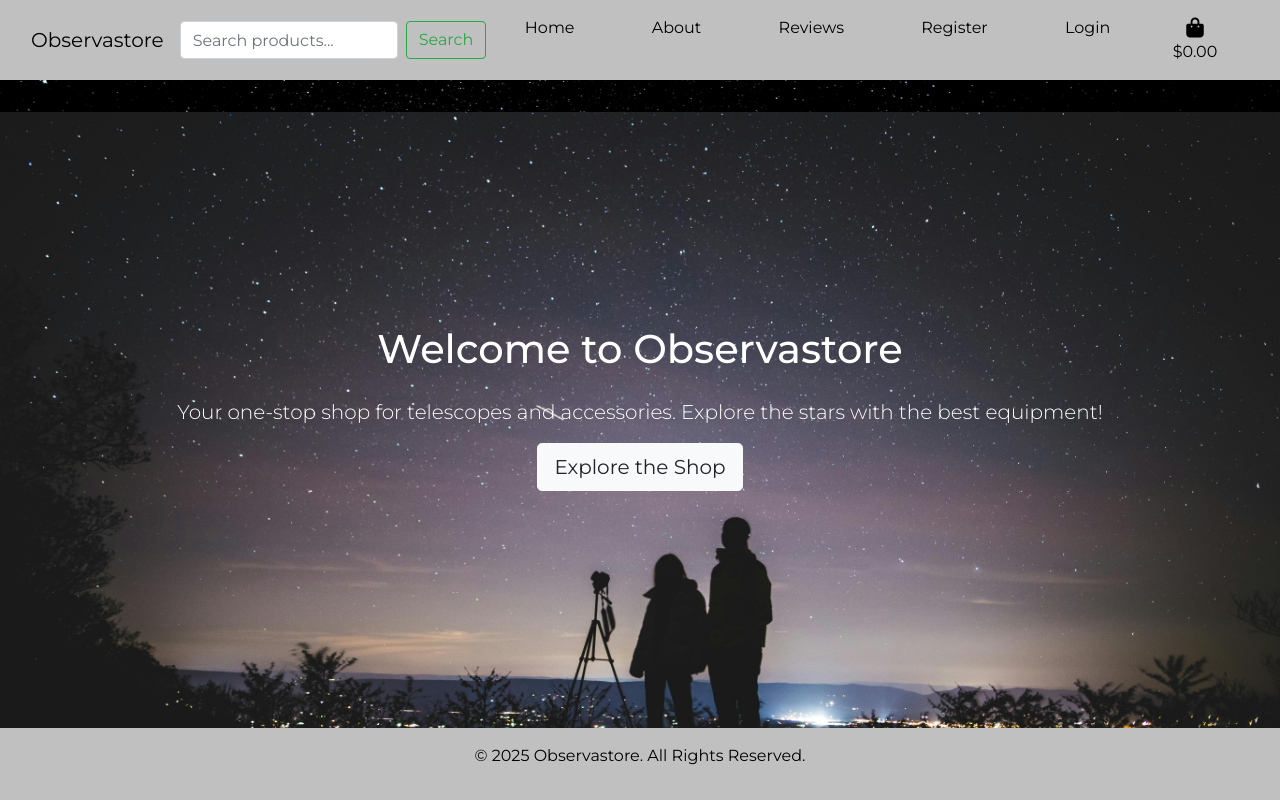
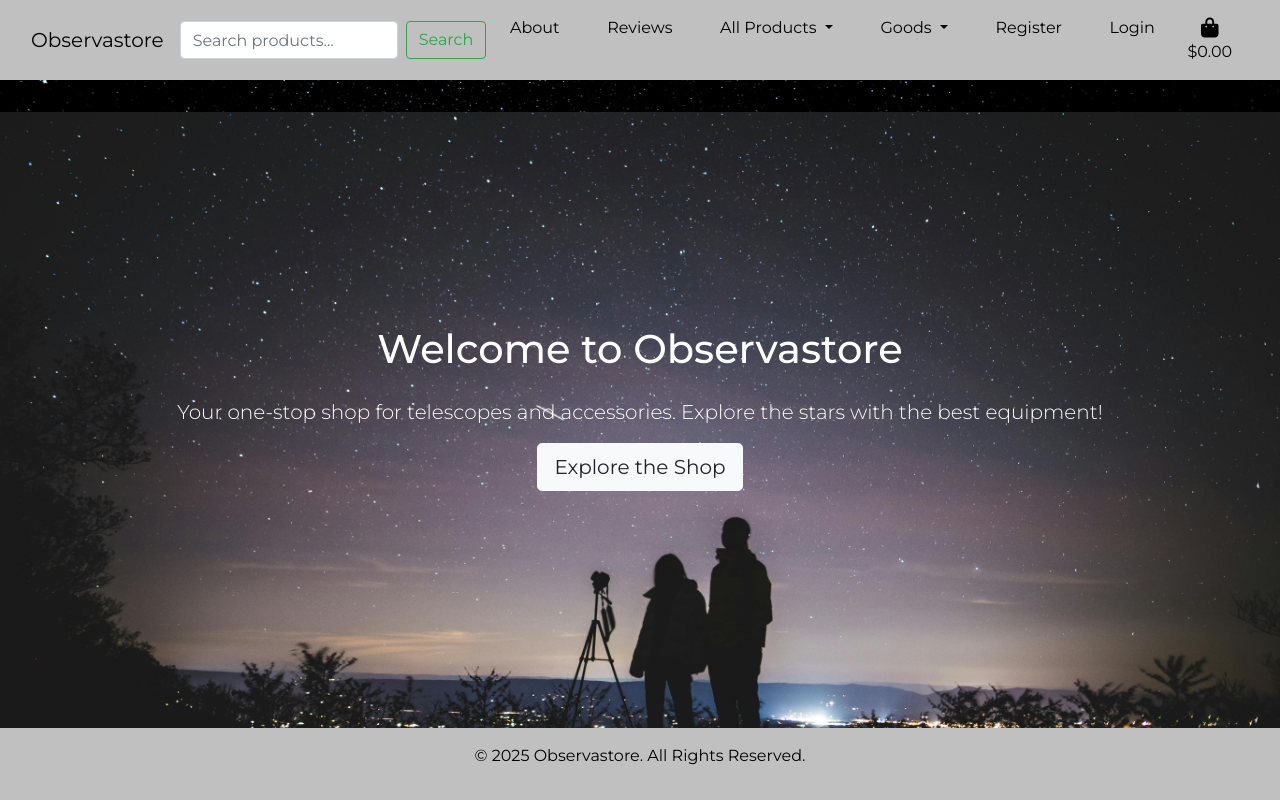
Before and after one commit to mahidaCodeTrained/observastore, a Django app: template home/templates/home/index.html in a window 1280 px wide. Run offline with Django 5.2, Linux system fonts and the light colour scheme; the template is opened without the code that fills it, so the values that code supplies are empty; some libraries are stand-ins or nearby versions.

Commit message:
update navbar to include dropdowns for all products and also goods.

```diff
--- a/templates/base.html
+++ b/templates/base.html
@@ -34,17 +34,41 @@
 
                 <!-- Navbar Links -->
                 <div class="collapse navbar-collapse" id="navbarNav">
-                    <ul class="navbar-nav ml-auto">  <!-- 'ml-auto' makes it align right -->
+                    <ul class="navbar-nav ml-auto">
 
                         <!-- Links for all users even if not signed in-->
-                        <li class="nav-item">
-                            <a class="nav-link" href="{% url 'home' %}">Home</a>
-                        </li>
                         <li class="nav-item">
                             <a class="nav-link" href="">About</a>
                         </li>
                         <li class="nav-item">
                             <a class="nav-link" href="">Reviews</a>
+                        </li>
+
+                        <!-- New "All Products" Dropdown -->
+                        <li class="nav-item dropdown">
+                            <a class="nav-link dropdown-toggle" href="#" id="allProductsDropdown" role="button" data-toggle="dropdown" aria-haspopup="true" aria-expanded="false">
+                                All Products
+                            </a>
+                            <div class="dropdown-menu" aria-labelledby="allProductsDropdown">
+
+                                <h6 class="dropdown-header">Sort by:</h6>
+                                <a class="dropdown-item" href="#">Price</a>
+                                <a class="dropdown-item" href="#">Rating</a>
+                                <a class="dropdown-item" href="#">Category</a>
+                                <a class="dropdown-item" href="#">All</a>
+                            </div>
+                        </li>
+
+                        <!-- Goods Dropdown -->
+                        <li class="nav-item dropdown">
+                            <a class="nav-link dropdown-toggle" href="#" id="goodsDropdown" role="button" data-toggle="dropdown" aria-haspopup="true" aria-expanded="false">
+                                Goods
+                            </a>
+                            <div class="dropdown-menu" aria-labelledby="goodsDropdown">
+                                <a class="dropdown-item" href="#">Telescopes</a>
+                                <a class="dropdown-item" href="#">Globes</a>
+                                <a class="dropdown-item" href="#">T-Shirts</a>
+                            </div>
                         </li>
 
                         <!-- Check if the user is authenticated then if they are show new links.-->
@@ -105,7 +129,8 @@
             </div>
         </nav>
     </header>
-    <!-- Main Content (Centered) -->
+
+    <!-- Main Content  -->
     <div class="pt-5">
         {% block content %}
         <!-- Area for main content -->
```
Also changed, not shown: db.sqlite3.
